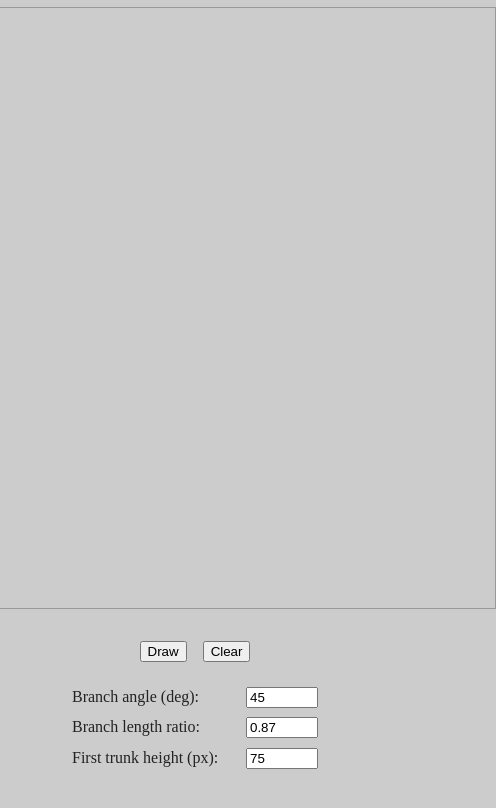
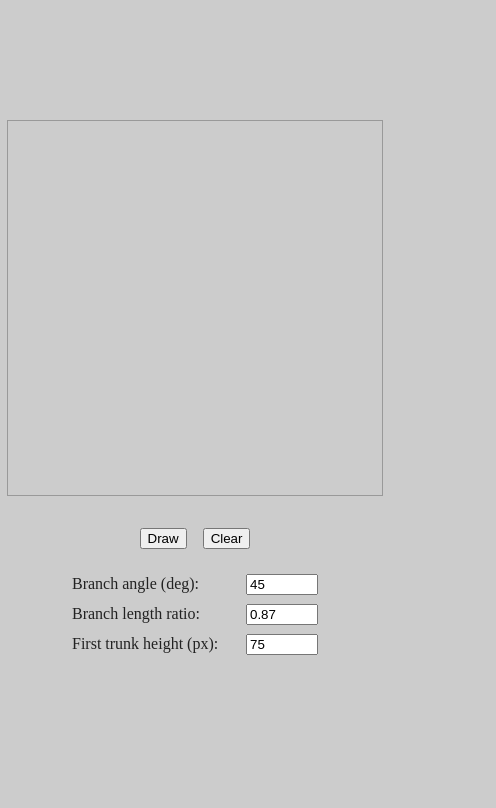
Before and after one commit to yamamotok/fractal-tree, a plain HTML site: page index.html in a window 390 px wide. Shown: the whole page, 496 px wide, since content can reach past the window. Drawn offline with Linux system fonts and the light colour scheme.

Commit message:
responsive layout

```diff
--- a/css/custom.css
+++ b/css/custom.css
@@ -12,9 +12,11 @@ body {
   height: 90vh;
 }
 
-.canvas-frame {
-  width: fit-content;
-  height: fit-content;
+#canvas {
+  max-width: 600px;
+  max-height: 600px;
+  width: 100%;
+  aspect-ratio: 1/1;
   border: 1px solid #999;
 }
 
@@ -26,9 +28,6 @@ body {
   gap: 24px;
 }
 
-.control-panel > div {
-  width: 600px;
-}
 .control-panel .button-row {
   display: flex;
   justify-content: center;
--- a/index.html
+++ b/index.html
@@ -21,9 +21,7 @@
 
 <body>
   <section id="main">
-    <div class="canvas-frame">
-      <canvas id="canvas" width="600" height="600"></canvas>
-    </div>
+    <canvas id="canvas" width="600" height="600"></canvas>
     <div class="control-panel">
       <div class="button-row">
         <button onclick="stop();start()">Draw</button>
```
